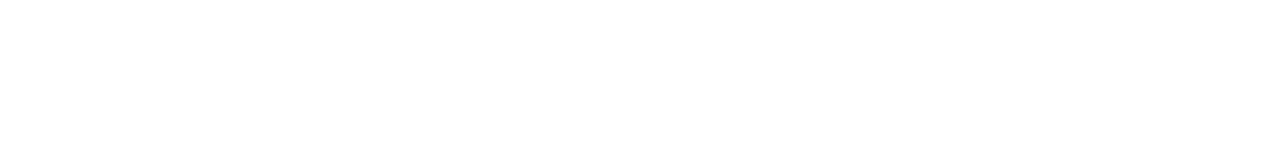
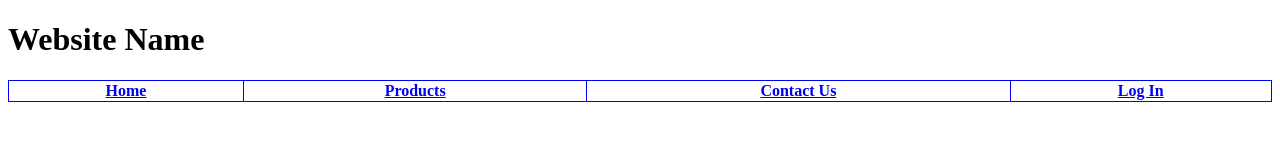
Before and after one commit to malsayed03/381Assignment1, a plain HTML site: page contact.html in a window 1280 px wide. Drawn offline with Linux system fonts and the light colour scheme.

Commit message:
added navigation + website name

```diff
--- a/contact.html
+++ b/contact.html
@@ -9,10 +9,20 @@
 <body>
     <header>
         <!-- Logo and website name go here -->
+        <h1>Website Name</h1>
     </header>
 
     <div>
         <!-- Navigation links go here -->
+        <table style="width:100%; border-color:blue; border-collapse: collapse;" border="1px">
+            <tr>
+                <th><a href= "index.html">Home</a></th>
+                <th><a href= "products.html">Products</a></th>
+                <th><a href= "contact.html">Contact Us</a></th>
+                <th><a href= "login.html">Log In</a></th>
+            </tr>
+
+        </table>
     </div>
 
     <main>
```
Also changed, not shown: index.html (+5 -2 lines), login.html (+9 -0 lines), products.html (+10 -0 lines).
